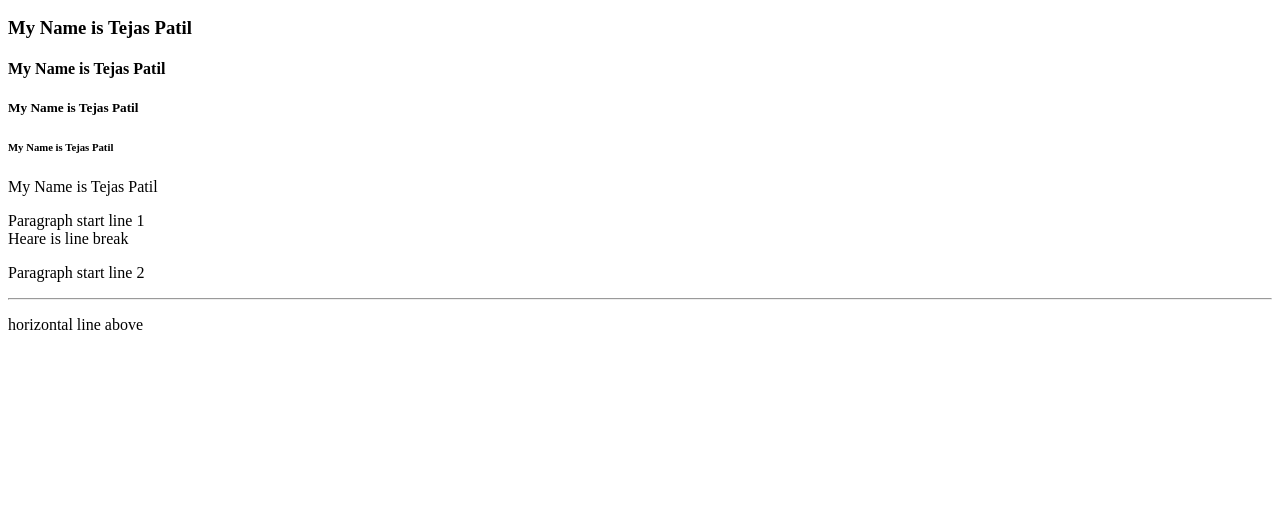
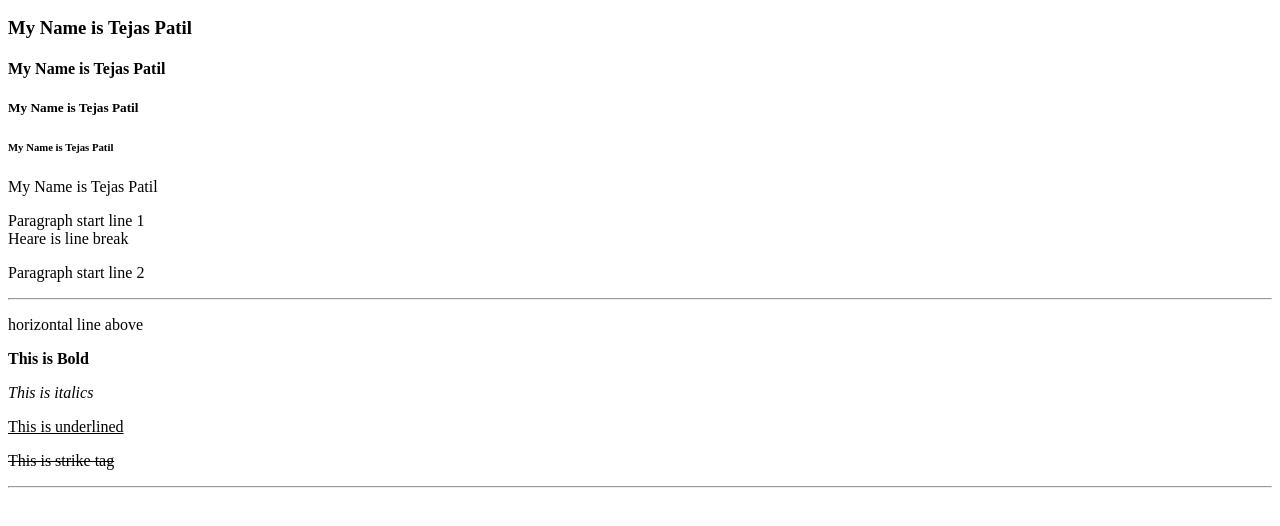
Before and after one commit to tpatil2/Web-Development, a plain HTML site: page 1.HTML/mystart.html in a window 1280 px wide. Shown: the part 110-636 px from the top of the page. Drawn offline with Linux system fonts and the light colour scheme.

Commit message:
Text formating

```diff
--- a/1.HTML/mystart.html
+++ b/1.HTML/mystart.html
@@ -22,5 +22,12 @@
     <hr />
     <p>horizontal line above</p>
 
+    <p><strong>This is Bold</strong></p>
+    <p><em>This is italics</em></p>
+    <p><u>This is underlined </u></p>
+    <p><strike>This is strike tag </strike></p>
+    <hr />
+
+
 </body>
 </html>
```
